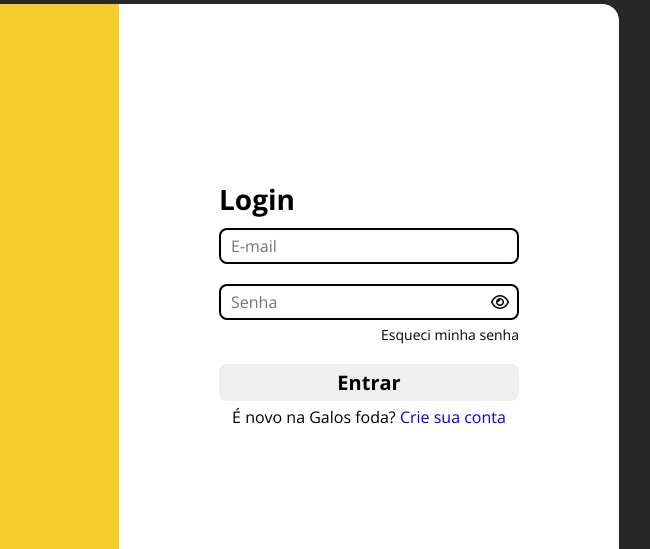
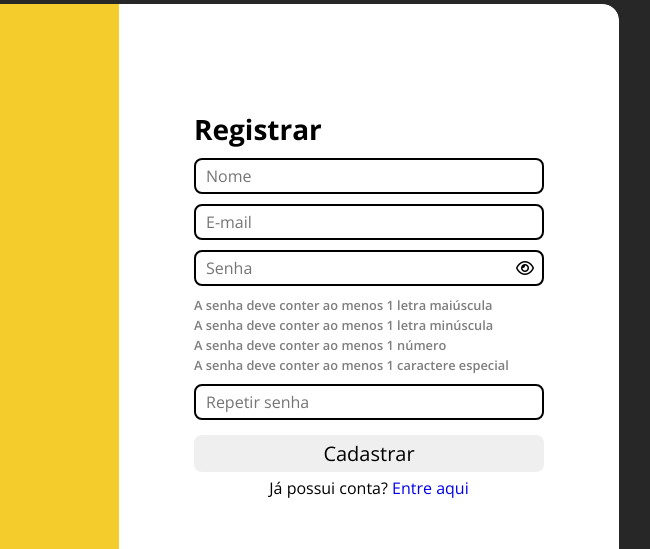
Before and after one commit to Fuuuzer/galos-foda, a plain HTML site: page auth/auth.html in a window 1280 px wide. Shown: the part 96-645 px from the top of the page, 521-1171 px from the left. Drawn offline with nearby package versions, Linux system fonts and the light colour scheme.

Commit message:
started the password thing

```diff
--- a/auth/auth.css
+++ b/auth/auth.css
@@ -47,7 +47,6 @@ main {
 }
 
 .right-side {
-  /* z-index: 1; */
   background: #fff;
   flex-direction: column;
   gap: 20px;
@@ -104,8 +103,14 @@ main {
 
 .form-register .inputs {
   display: flex;
+  max-width: 350px;
   flex-direction: column;
   gap: 10px;
+}
+
+.form-register .inputs span {
+  font-size: 0.8rem;
+  font-weight: 600;
 }
 
 .login-inputs p,
@@ -120,16 +125,22 @@ main {
 input,
 .inputs input {
   border: 2px solid #000;
-  min-width: 300px;
+  min-width: 350px;
   font-size: 1rem;
   padding: 5px 10px;
   border-radius: 8px;
 }
 
 .senha-div {
+  max-width: 350px;
   position: relative;
   background: none;
   border: none;
+}
+
+.password-minimun {
+  display: grid;
+  gap: 2px;
 }
 
 .fa-eye,
@@ -179,6 +190,14 @@ input:focus {
   display: none;
 }
 
+.grey {
+  color: #7e7e7e;
+}
+
+.green {
+  color: #146e2a;
+}
+
 @keyframes opacidade {
   0% {
     opacity: 0;
--- a/auth/auth.html
+++ b/auth/auth.html
@@ -20,7 +20,7 @@
     </div>
 
     <div class="right-side">
-      <div class="login-inputs">
+      <div class="login-inputs hidden">
         <h3>Login</h3>
         <input class="email" type="text" placeholder="E-mail">
         <div class="senha-div">
@@ -32,7 +32,7 @@
         <p>É novo na Galos foda? <a href="#" id="show-register">Crie sua conta</a></p>
       </div>
 
-      <div class="form-register hidden">
+      <div class="form-register">
         <h3>Registrar</h3>
         <div class="inputs">
           <input type="text" placeholder="Nome">
@@ -40,6 +40,12 @@
           <div class="senha-div">
             <input class="senha" type="password" placeholder="Senha">
             <i class="fa-regular fa-eye"></i>
+          </div>
+          <div class="password-minimun grey">
+            <span>A senha deve conter ao menos 1 letra maiúscula</span>
+            <span>A senha deve conter ao menos 1 letra minúscula</span>
+            <span>A senha deve conter ao menos 1 número</span>
+            <span>A senha deve conter ao menos 1 caractere especial</span>
           </div>
           <input type="password" placeholder="Repetir senha">
         </div>
```
Also changed, not shown: index.html (+14 -0 lines).
